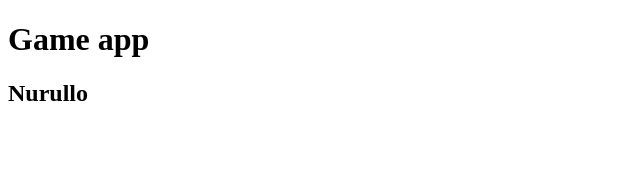
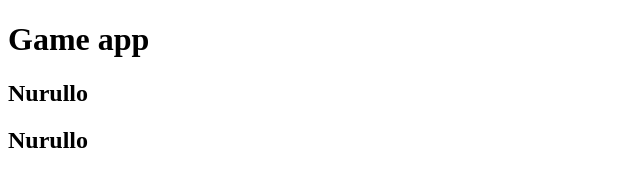
Before and after one commit to arslonbekXX/game, a plain HTML site: page index.html in a window 1280 px wide. Shown: the whole page, without its empty margins (0-640 px from the left). Drawn offline with Linux system fonts and the light colour scheme.

Commit message:
new changed

```diff
--- a/index.html
+++ b/index.html
@@ -10,6 +10,7 @@
 	<body>
 		<h1>Game app</h1>
 		<h2>Nurullo</h2>
+		<h2>Nurullo</h2>
 	</body>
 	<script src="./main.js"></script>
 </html>
```
